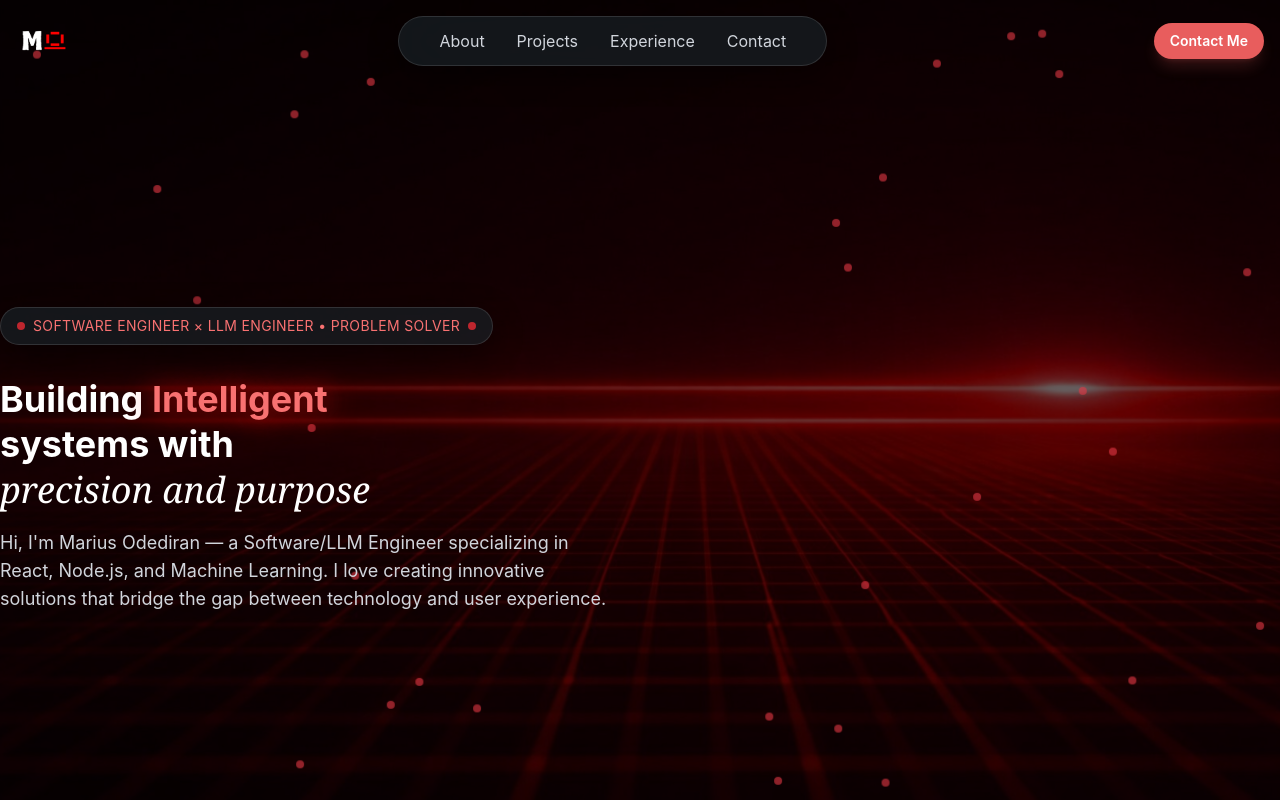
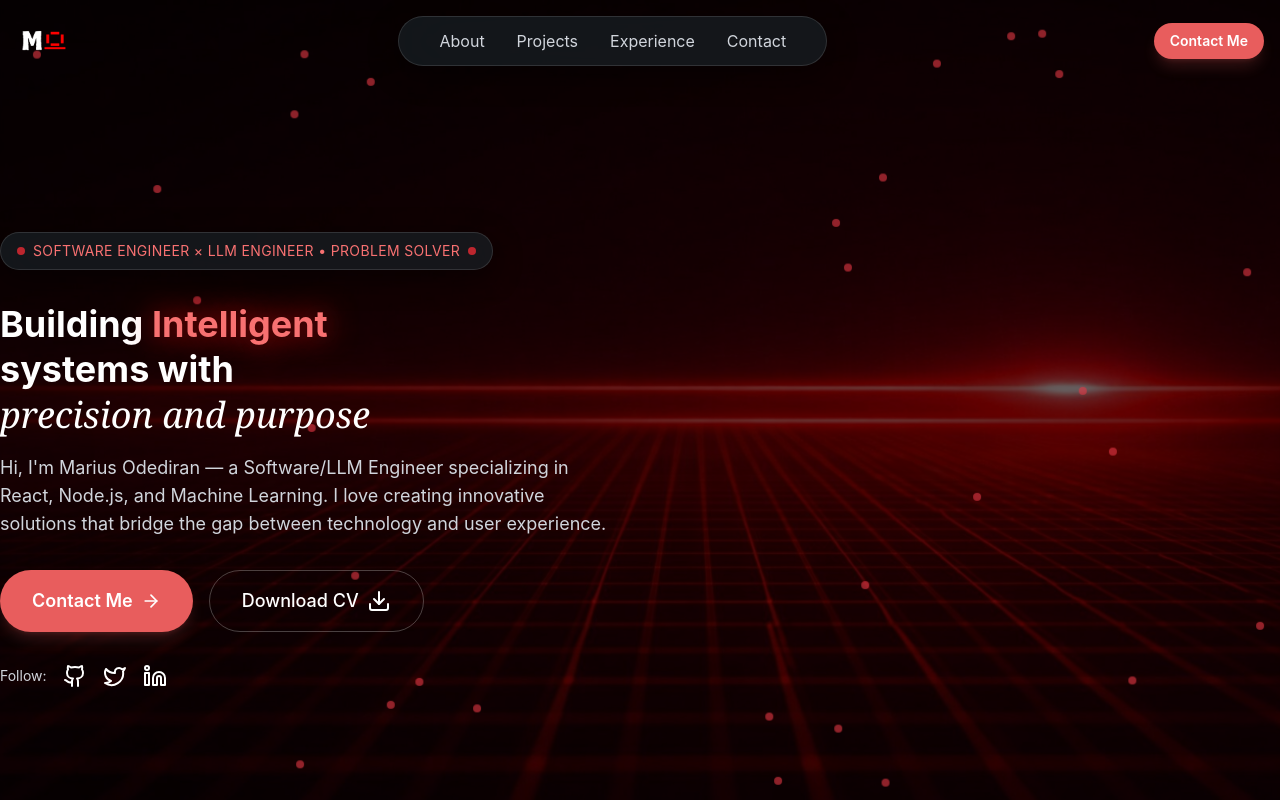
Before and after one commit to Marius-Diran/Portfolio-V3, a React (Vite) app: page / in a window 1280 px wide. Built offline with nearby package versions, Linux system fonts and the light colour scheme.

Commit message:
Last Portfolio: The showman

```diff
--- /dev/null
+++ b/src/components/AnimatedBorderButton.jsx
@@ -0,0 +1,41 @@
+import { Download } from "lucide-react";
+
+const AnimatedBorderButton = ({ children }) => {
+  return (
+    <button
+      className="relative bg-transparent border border-white/25
+        text-white hover:border-white/10 transition-all
+        duration-1000 focus:outline-none focus-visible:ring-2
+        focus-visible:ring-[#f81717] focus-visible:ring-offset-2
+        disabled:opacity-50 disabled:cursor-not-allowed group
+        px-8 py-4 text-lg font-medium rounded-full overflow-visible hover:cursor-pointer
+        animated-border"
+    >
+      {/* Animated SVG Border */}
+      <svg
+        className="absolute left-0 top-0 w-full h-full pointer-events-none download-cv-border"
+        viewBox="0 0 200 60"
+        preserveAspectRatio="none"
+        style={{ overflow: "visible" }}
+      >
+        <path
+          d="M 30,1 A 29,29 0 0 0 1,30 L 1,30 A 29,29 0 0 0 30,59 L 170,59 A 29,29 0 0 0 199,30 L 199,30 A 29,29 0 0 0 170,1 Z"
+          fill="none"
+          stroke="#f81717"
+          strokeWidth="2"
+          strokeDasharray="400 550"
+          strokeDashoffset="400"
+          strokeLinecap="round"
+          strokeLinejoin="round"
+          className="animated-border-path"
+        />
+      </svg>
+      <span className="relative z-10 flex items-center justify-center gap-2">
+        {children}
+        <Download />
+      </span>
+    </button>
+  );
+};
+
+export default AnimatedBorderButton;
--- a/src/index.css
+++ b/src/index.css
@@ -71,3 +71,70 @@ body {
     animation: fadeOut 0.35s ease-in both;
   }
 }
+
+.animation-delay-100 {
+  animation-delay: 100ms;
+}
+
+.animation-delay-200 {
+  animation-delay: 200ms;
+}
+
+.animation-delay-300 {
+  animation-delay: 300ms;
+}
+
+.animation-delay-400 {
+  animation-delay: 400ms;
+}
+
+.animation-delay-500 {
+  animation-delay: 500ms;
+}
+
+.animation-delay-600 {
+  animation-delay: 600ms;
+}
+
+.animation-delay-700 {
+  animation-delay: 700ms;
+}
+
+.animation-delay-800 {
+  animation-delay: 800ms;
+}
+
+.animation-delay-900 {
+  animation-delay: 900ms;
+}
+
+.animation-delay-1000 {
+  animation-delay: 1000ms;
+}
+
+.animation-delay-1100 {
+  animation-delay: 1100ms;
+}
+
+.animation-delay-1200 {
+  animation-delay: 1200ms;
+}
+
+@keyframes animated-border {
+  0% {
+    stroke-dashoffset: 400;
+  }
+  100% {
+    stroke-dashoffset: -550;
+  }
+}
+
+.group:hover .animated-border-path {
+  animation: animated-border 1.5s linear infinite;
+}
+
+.animated-border:hover {
+  background-color: color-mix(in srgb, #f81717 15%, transparent);
+  backdrop-filter: blur(16px);
+  box-shadow: 0 0 20px color-mix(in srgb, #f81717 20%, transparent);
+}
--- a/src/layout/Navbar.jsx
+++ b/src/layout/Navbar.jsx
@@ -1,58 +1,74 @@
-import { useState } from "react"
-import Button from "../components/Buttons"
-import { Menu, X } from "lucide-react"
+import { useState } from "react";
+import Button from "../components/Buttons";
+import { Menu, X } from "lucide-react";
 
 const navLinks = [
   { href: "#about", label: "About" },
   { href: "#projects", label: "Projects" },
   { href: "#experience", label: "Experience" },
   { href: "#contact", label: "Contact" },
-]
+];
 
 const Navbar = () => {
   const [isMobileMenuOpen, setIsMobileMenuOpen] = useState(false);
   const [isMobileMenuVisible, setIsMobileMenuVisible] = useState(false);
 
   const openMobileMenu = () => {
-        setIsMobileMenuVisible(true)
-        setIsMobileMenuOpen(true)
-    }
+    setIsMobileMenuVisible(true);
+    setIsMobileMenuOpen(true);
+  };
 
   const closeMobileMenu = () => {
-        setIsMobileMenuOpen(false)
-    }
+    setIsMobileMenuOpen(false);
+  };
 
   const toggleMobileMenu = () => {
     if (isMobileMenuOpen) {
-            closeMobileMenu()
-            return
+      closeMobileMenu();
+      return;
     }
 
-        openMobileMenu()
-    }
+    openMobileMenu();
+  };
 
   const handleMobileMenuAnimationEnd = () => {
     if (!isMobileMenuOpen) {
-            setIsMobileMenuVisible(false)
+      setIsMobileMenuVisible(false);
     }
-    }
+  };
 
   return (
-        <header className=" text-white p-4 fixed w-full top-0 z-10">
+    <header className=" text-white p-4 fixed w-full top-0 z-50">
       <nav className="container items-center flex justify-between">
-                <a href="#" className="w-14 hover:rotate-360 transition-transform duration-600"><img src="/src/assets/m.png" alt="Logo" className="w-full"/></a>
+        <a
+          href="#"
+          className="w-14 hover:rotate-360 transition-transform duration-600"
+        >
+          <img src="/src/assets/m.png" alt="Logo" className="w-full" />
+        </a>
 
         <div className="mx-auto glass rounded-4xl px-6 py-3 hidden items-center md:flex">
           {navLinks.map((link, index) => (
-                        <a href={link.href} key={index} className="mx-4 text-gray-300 hover:text-[#E85D5D]">{link.label}</a>
+            <a
+              href={link.href}
+              key={index}
+              className="mx-4 text-gray-300 hover:text-[#E85D5D]"
+            >
+              {link.label}
+            </a>
           ))}
         </div>
 
         {/* CTA Button */}
-                <Button size="sm" className="md:block hidden">Contact Me</Button>
+        <Button size="sm" className="md:block hidden">
+          Contact Me
+        </Button>
 
         {/* Mobile Nav Button */}
-                <button className="block md:hidden hover:cursor-pointer" onClick={toggleMobileMenu}>
+        <button
+          className="block md:hidden hover:cursor-pointer"
+          onClick={toggleMobileMenu}
+        >
           {isMobileMenuOpen ? <X size={24} /> : <Menu size={24} />}
         </button>
       </nav>
@@ -73,11 +89,13 @@ const Navbar = () => {
             </a>
           ))}
 
-                    <Button size="sm" className="block md:hidden mt-4 mb-2">Contact Me</Button>
+          <Button size="sm" className="block md:hidden mt-4 mb-2">
+            Contact Me
+          </Button>
         </div>
       )}
     </header>
-    )
-}
+  );
+};
 
-export default Navbar
+export default Navbar;
--- a/src/sections/Hero.jsx
+++ b/src/sections/Hero.jsx
@@ -1,3 +1,14 @@
+import {
+  ArrowRight,
+  Github,
+  Linkedin,
+  Twitter,
+  TwitterIcon,
+  X,
+} from "lucide-react";
+import Button from "../components/Buttons";
+import AnimatedBorderButton from "../components/AnimatedBorderButton";
+
 const Hero = () => {
   return (
     <section className="relative min-h-screen flex items-center justify-center overflow-hidden">
@@ -14,7 +25,7 @@ const Hero = () => {
       <div className="absolute inset-0 overflow-hidden pointer-events-none">
         {[...Array(30)].map((_, i) => (
           <div
-            className="absolute w-2 h-2 bg-green-500 rounded-full opacity-60"
+            className="absolute w-2 h-2 rounded-full opacity-60"
             style={{
               backgroundColor: "#E63946",
               left: `${Math.random() * 100}%`,
@@ -31,8 +42,8 @@ const Hero = () => {
       <div className="container mx-auto pt-30 text-white relative z-10">
         <div className="grid lg:grid-cols-2 gap-8 items-center">
           {/* Left Column - Text Content */}
-          <div className="space-y-8 animate-fadeIn">
-            <span className="inline-flex items-center gap-2 text-sm uppercase tracking-wide px-4 py-2 rounded-full glass text-[#F87171]">
+          <div className="space-y-8">
+            <span className="inline-flex items-center gap-2 text-sm uppercase tracking-wide px-4 py-2 rounded-full glass text-[#F87171] animate-fadeIn animation-delay-200">
               <span className="w-2 h-2 bg-red-500 rounded-full animate-pulse" />
               Software Engineer × LLM Engineer • Problem Solver
               <span className="w-2 h-2 bg-red-500 rounded-full animate-pulse" />
@@ -40,7 +51,7 @@ const Hero = () => {
 
             {/* HeadLine */}
             <div className="space-y-4">
-              <h1 className="text-4xl font-bold leading-tight">
+              <h1 className="text-4xl font-bold leading-tight animate-fadeIn animation-delay-400">
                 Building{" "}
                 <span className="text-[#F87171] glow-text">Intelligent</span>
                 <br />
@@ -50,14 +61,41 @@ const Hero = () => {
                   precision and purpose
                 </span>
               </h1>
-              <p className="text-lg text-gray-300">
+              <p className="text-lg text-gray-300 animate-fadeIn animation-delay-800">
                 Hi, I'm Marius Odediran — a Software/LLM Engineer specializing
                 in React, Node.js, and Machine Learning. I love creating
                 innovative solutions that bridge the gap between technology and
                 user experience.
               </p>
             </div>
+            {/* CTA Buttons */}
+            <div className="flex flex-wrap gap-4 animate-fadeIn animation-delay-1200">
+              <Button size="lg">
+                Contact Me <ArrowRight className="w-5 h-5" />
+              </Button>
+              <AnimatedBorderButton>Download CV</AnimatedBorderButton>
+            </div>
+
+            {/* Social Links */}
+            <div className="flex items-center gap-4 animate-fadeIn animation-delay-1200">
+              <span className="text-gray-300 text-sm">Follow: </span>
+              {[
+                { icon: Github, href: "https://github.com/MariusOdediran" },
+                { icon: Twitter, href: "https://x.com/Marius_Odediran" },
+                {
+                  icon: Linkedin,
+                  href: "https://www.linkedin.com/in/marius-odediran-94795b235/",
+                },
+              ].map((social, idx) => (
+                <a key={idx} href={social.href}>
+                  {<social.icon />}
+                </a>
+              ))}
+            </div>
           </div>
+
+          {/* Right Column - Image */}
+          <div></div>
         </div>
       </div>
     </section>
```
Lines whose indentation alone changed are shown as unchanged.
